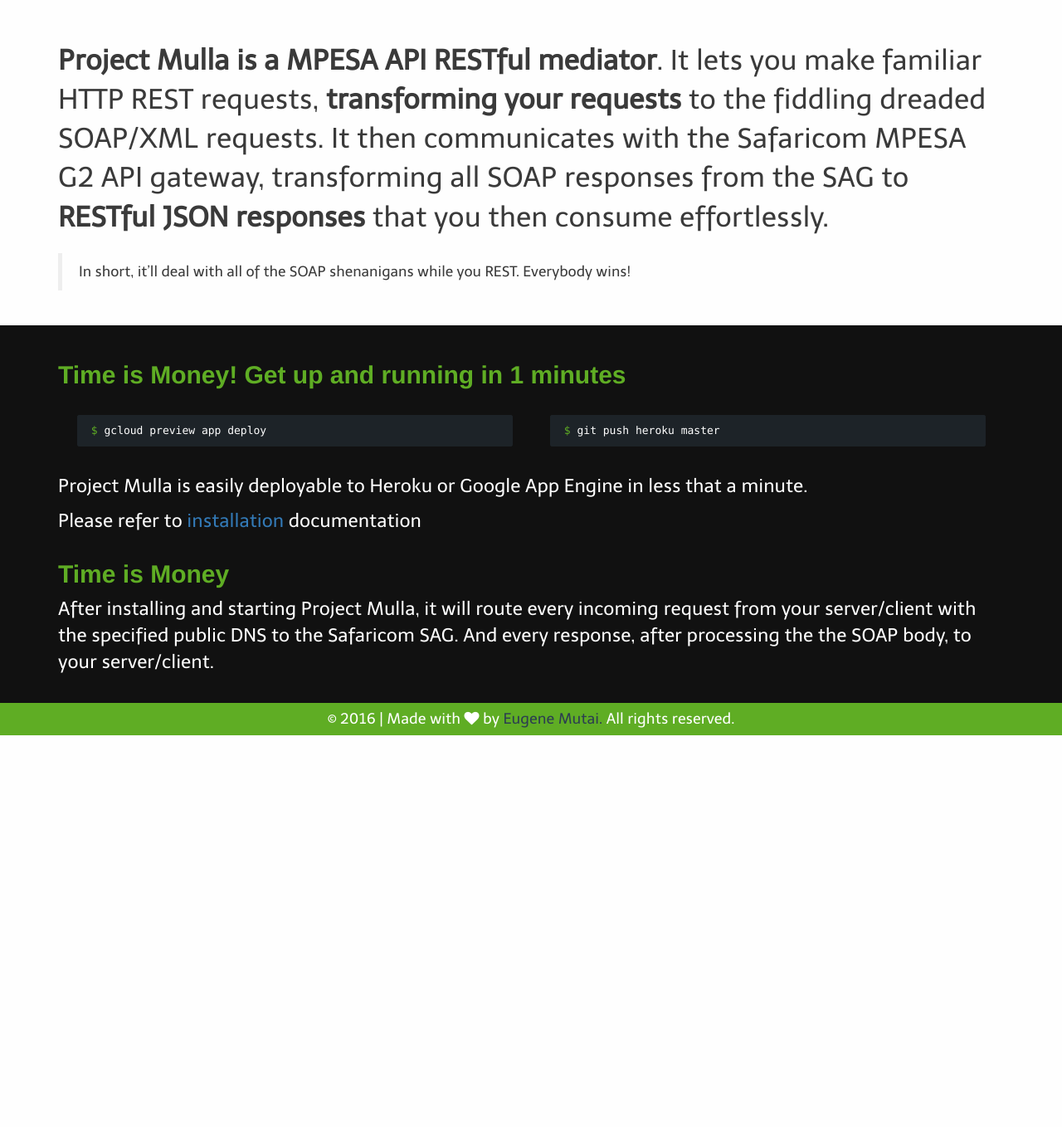
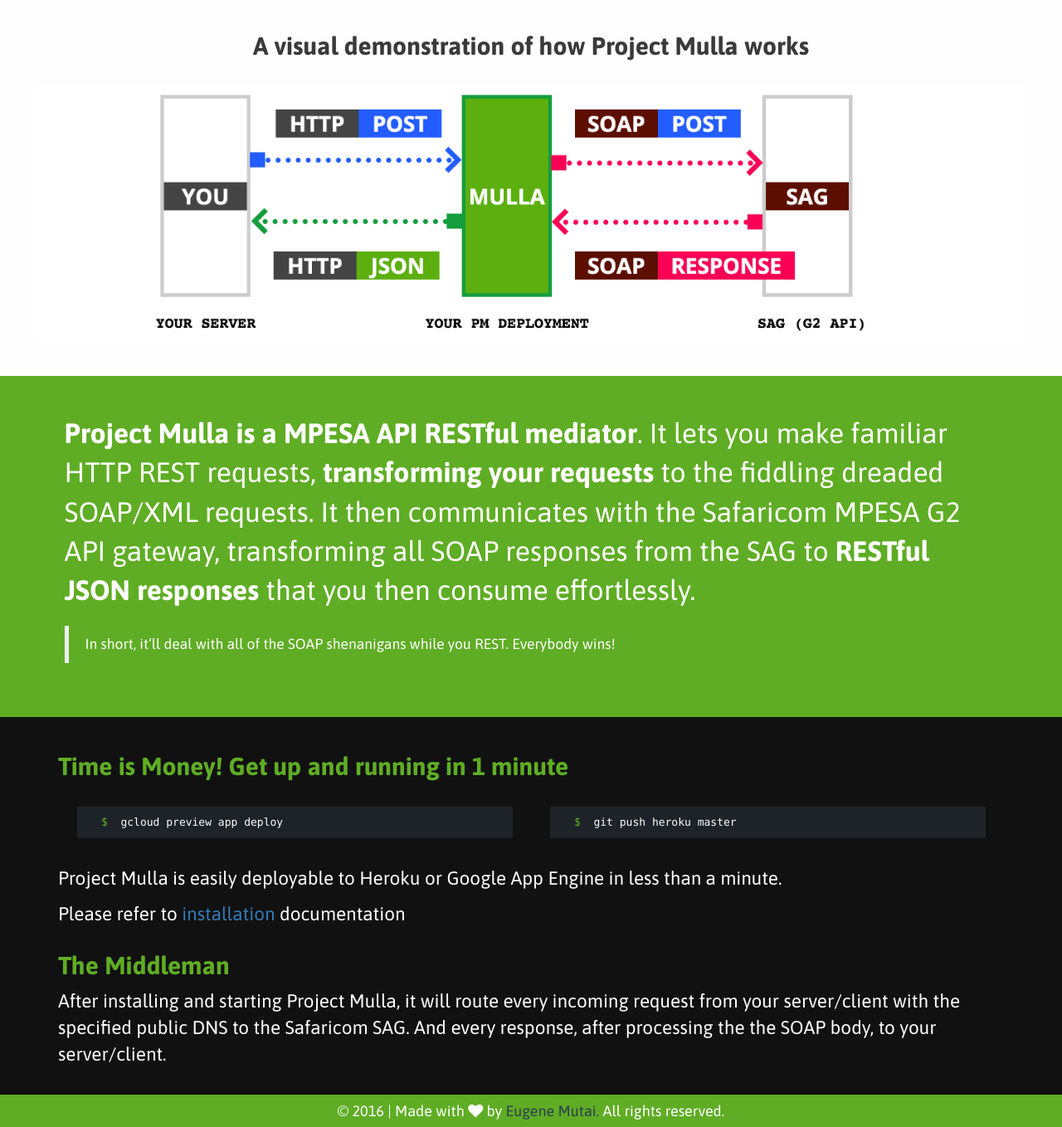
Before and after one commit to kn9ts/project-mulla, a Jekyll site: the page built from index.html, in a window 1280 px wide, cut to the strip 406-1764 px from the top of the page. Shown: the whole strip at 83% size. Built offline with Jekyll 4.4.1, drawn with Linux system fonts in a browser that asks for light colours; nearby versions of some CDN libraries; some web fonts are replaced; before the commit the page ends 1292 px from its top, so only the background shows below that.

Commit message:
Add demo diagram to homepage

```diff
--- a/_includes/icon-github.html
+++ b/_includes/icon-github.html
@@ -1 +1,4 @@
-<a href="https://github.com/{{ include.username }}"><span class="icon icon--github">{% include icon-github.svg %}</span><span class="username">{{ include.username }}</span></a>
+<a href="https://github.com/{{ include.username }}">
+    <span class="icon icon--github">{% include icon-github.svg %}</span>
+    <span class="username">{{ include.username }}</span>
+</a>
--- a/_includes/icon-twitter.html
+++ b/_includes/icon-twitter.html
@@ -1 +1,4 @@
-<a href="https://twitter.com/{{ include.username }}"><span class="icon icon--twitter">{% include icon-twitter.svg %}</span><span class="username">{{ include.username }}</span></a>
+<a href="https://twitter.com/{{ include.username }}">
+    <span class="icon icon--twitter">{% include icon-twitter.svg %}</span>
+    <span class="username">{{ include.username }}</span>
+</a>
--- a/_layouts/home.html
+++ b/_layouts/home.html
@@ -4,10 +4,10 @@
 
 <div class="row">
     <div class="col-xs-12">
-        <div class="jumbotron bg-green">
-            <div class="container">
+        <div class="jumbotron">
+            <div class="container padding">
                 <h1>Project Mulla</h1>
-                <p>The open-source REST interface layer for C2B MPESA G2 API</p>
+                <h3 class="black">The open-source REST interface layer for C2B MPESA G2 API</p>
                 <p><a class="btn btn-danger btn-lg" href="#" role="button">Get Started</a></p>
             </div>
         </div>
--- a/css/main.css
+++ b/css/main.css
@@ -1,10 +1,9 @@
 @import url(colors.css);
-@import url(https://fonts.googleapis.com/css?family=Telex);
-@import url(https://fonts.googleapis.com/css?family=Monda:400,700);
+@import url(https://fonts.googleapis.com/css?family=Asap:400,700);
 @charset "utf-8";
 html {
     cursor: default;
-    font-family: 'Telex', sans-serif;
+    font-family: 'Asap', sans-serif;
     margin: 0;
     overflow-x: hidden;
     padding: 0;
@@ -12,7 +11,7 @@
 
 body {
     cursor: default;
-    font-family: 'Telex', sans-serif;
+    font-family: 'Asap', sans-serif;
     font-size: 1.5em;
     margin: 0;
     overflow-x: hidden;
@@ -24,12 +23,22 @@
 h1,
 h2,
 h3 {
-    font-family: "Monda", "Helvetica", san-serif;
+    font-family: "Asap", "Helvetica", san-serif;
     font-weight: bolder;
 }
 
+p,
+span,
+i,
+b,
+strong,
+blockquote {
+    font-family: "Asap", "Helvetica", san-serif;
+}
+
 nav {
-    font-family: "Monda", "Helvetica", san-serif;
+    font-weight: bold;
+    font-family: "Asap", "Helvetica", san-serif;
 }
 
 .btn {
@@ -50,6 +59,7 @@
 
 .jumbotron {
     min-height: 350px;
+    margin-bottom: 0;
     background: url(http://res.cloudinary.com/dpmk2cnpi/image/upload/c_fill,h_612,w_1600/v1463949031/039_www.cute-pictures.blogspot.com_hxe9lt.jpg);
     background-position: cover;
 }
@@ -74,6 +84,14 @@
     background: #DE1335;
 }
 
+.bg-green {
+    background: #5FAD24;
+}
+
+.demo {
+    // background: #f6f6f6;
+}
+
 .pale-grey-bg {
     background: #EDEDED;
     color: #777777;
@@ -88,5 +106,6 @@
 }
 
 code .nv {
+    padding: 0 1em;
     color: #5FAD24;
 }
--- /dev/null
+++ b/docs/index.html
@@ -0,0 +1,4 @@
+---
+layout: doc
+title: Project Mulla
+---
--- a/index.html
+++ b/index.html
@@ -3,8 +3,15 @@
 title: Project Mulla
 ---
 
-<section class="content col-xs-12 padding">
-    <div class="container text-left">
+<section class="content col-xs-12 text-center demo padding">
+	<div class="container">
+		<h2>A visual demonstration of how <b>Project Mulla</b> works</h2>
+	</div>
+	<img class="img-responsive padding" src="./public/images/demo-wide.png">
+</section>
+
+<section class="content col-xs-12 bg-green white padding">
+    <div class="container text-left padding">
         <p class="lead"><strong>Project Mulla is a MPESA API RESTful mediator</strong>. It lets you make familiar HTTP REST requests, <strong>transforming your requests</strong> to the fiddling dreaded SOAP/XML requests. It then communicates with the Safaricom MPESA G2 API gateway, transforming all SOAP responses from the SAG to <strong>RESTful JSON responses</strong> that you then consume effortlessly.</p>
         <blockquote>In short, it’ll deal with all of the SOAP shenanigans while you REST. Everybody wins!</blockquote>
     </div>
@@ -14,18 +21,18 @@
     <div class="container text-left">
         <div class="row">
             <div class="col-xs-12">
-                <h2>Time is Money! Get up and running in 1 minutes</h2>
+                <h2>Time is Money! Get up and running in 1 minute</h2>
                 <div class="col-xs-12 col-md-6 padding">
                     {% highlight bash %} $ gcloud preview app deploy {% endhighlight %}
                 </div>
                 <div class="col-xs-12 col-md-6 padding">
                     {% highlight bash %} $ git push heroku master {% endhighlight %}
                 </div>
-                <p>Project Mulla is easily deployable to Heroku or Google App Engine in less that a minute.</p>
+                <p>Project Mulla is easily deployable to Heroku or Google App Engine in less than a minute.</p>
                 <p>Please refer to <a href="">installation</a> documentation</p>
             </div>
             <div class="col-xs-12">
-                <h2>Time is Money</h2>
+                <h2>The Middleman</h2>
                 <p>After installing and starting Project Mulla, it will route every incoming request from your server/client with the specified public DNS to the Safaricom SAG. And every response, after processing the the SOAP body, to your server/client.</p>
             </div>
         </div>
```
Also changed, not shown: _layouts/post.html (+4 -4 lines), about.md (deleted, +0 -5 lines), _layouts/doc.html (renamed from _layouts/page.html), public/images/demo-wide.png (added).
